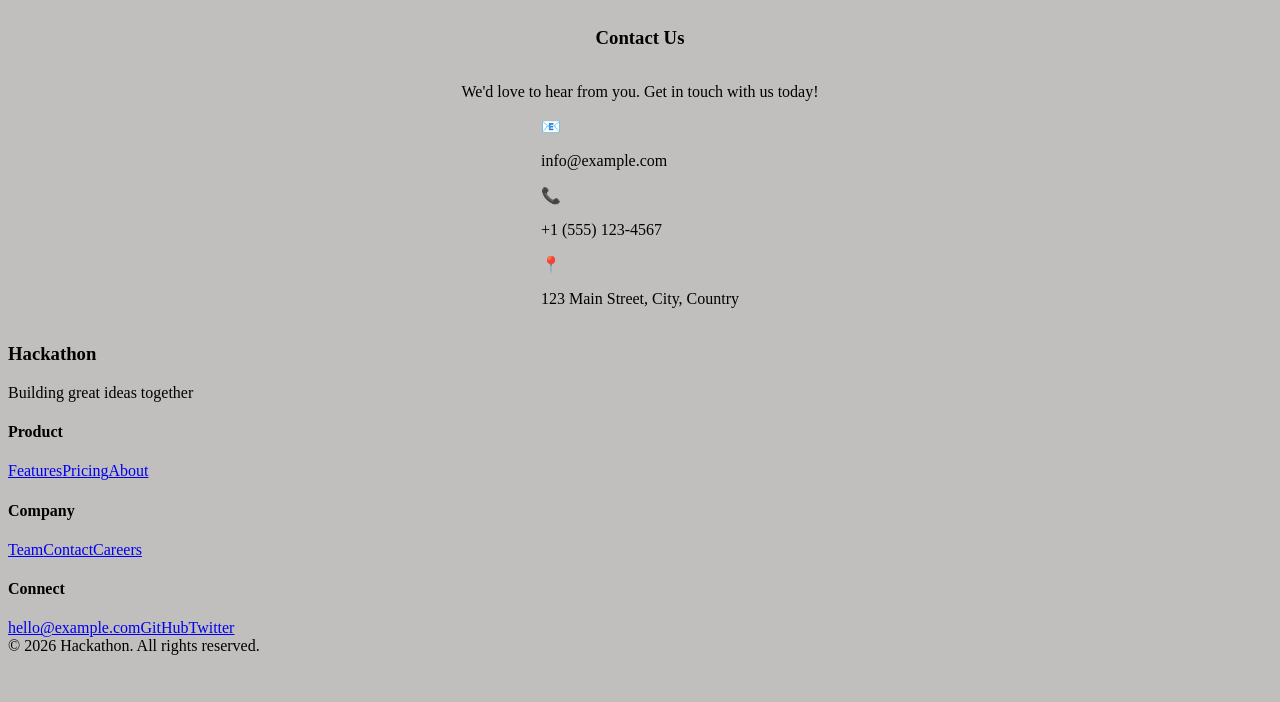
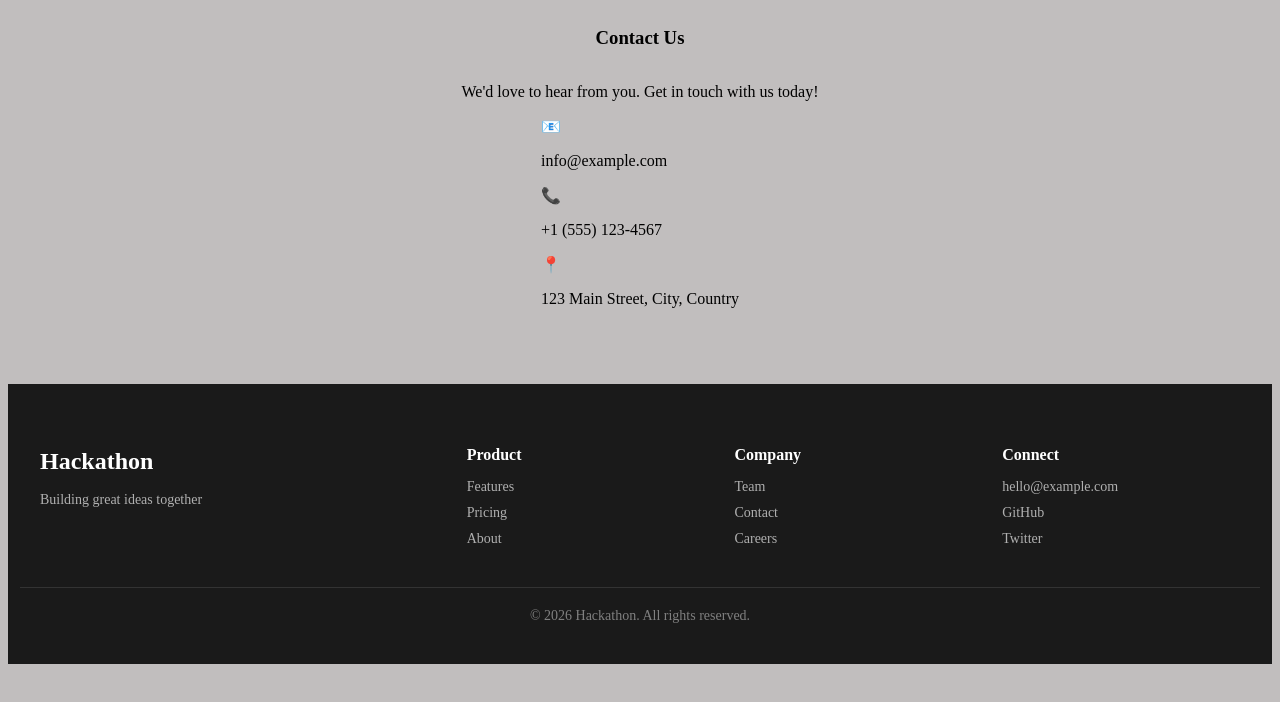
Before and after one commit to MrJasurMC/Hatxanhon, a React (Vite) app: page /contact in a window 1280 px wide. Shown: the top 702 px of the page. Built offline with nearby package versions, Linux system fonts and the light colour scheme.

Commit message:
changer: mirshohid

```diff
--- a/src/components/Footer/Footer.css
+++ b/src/components/Footer/Footer.css
@@ -0,0 +1,81 @@
+.footer {
+  background-color: #1a1a1a;
+  color: #f5f5f5;
+  padding: 40px 0 20px;
+  margin-top: 60px;
+}
+
+.footer__container {
+  max-width: 1200px;
+  margin: 0 auto;
+  padding: 0 20px;
+  display: grid;
+  grid-template-columns: 1fr 2fr;
+  gap: 40px;
+  margin-bottom: 30px;
+}
+
+.footer__brand h3 {
+  font-size: 24px;
+  font-weight: bold;
+  margin-bottom: 10px;
+  color: #fff;
+}
+
+.footer__brand p {
+  font-size: 14px;
+  color: #b0b0b0;
+  line-height: 1.6;
+}
+
+.footer__links {
+  display: grid;
+  grid-template-columns: repeat(3, 1fr);
+  gap: 30px;
+}
+
+.footer__links div h4 {
+  font-size: 16px;
+  font-weight: 600;
+  margin-bottom: 15px;
+  color: #fff;
+}
+
+.footer__links div a {
+  display: block;
+  font-size: 14px;
+  color: #b0b0b0;
+  text-decoration: none;
+  margin-bottom: 10px;
+  transition: color 0.3s ease;
+}
+
+.footer__links div a:hover {
+  color: #00d4ff;
+}
+
+.footer__bottom {
+  border-top: 1px solid #333;
+  max-width: 1200px;
+  margin: 0 auto;
+  padding: 20px;
+  text-align: center;
+  font-size: 14px;
+  color: #808080;
+}
+
+@media (max-width: 768px) {
+  .footer__container {
+    grid-template-columns: 1fr;
+    gap: 30px;
+  }
+
+  .footer__links {
+    grid-template-columns: 1fr;
+  }
+
+  .footer {
+    padding: 30px 0 15px;
+    margin-top: 40px;
+  }
+}
```
